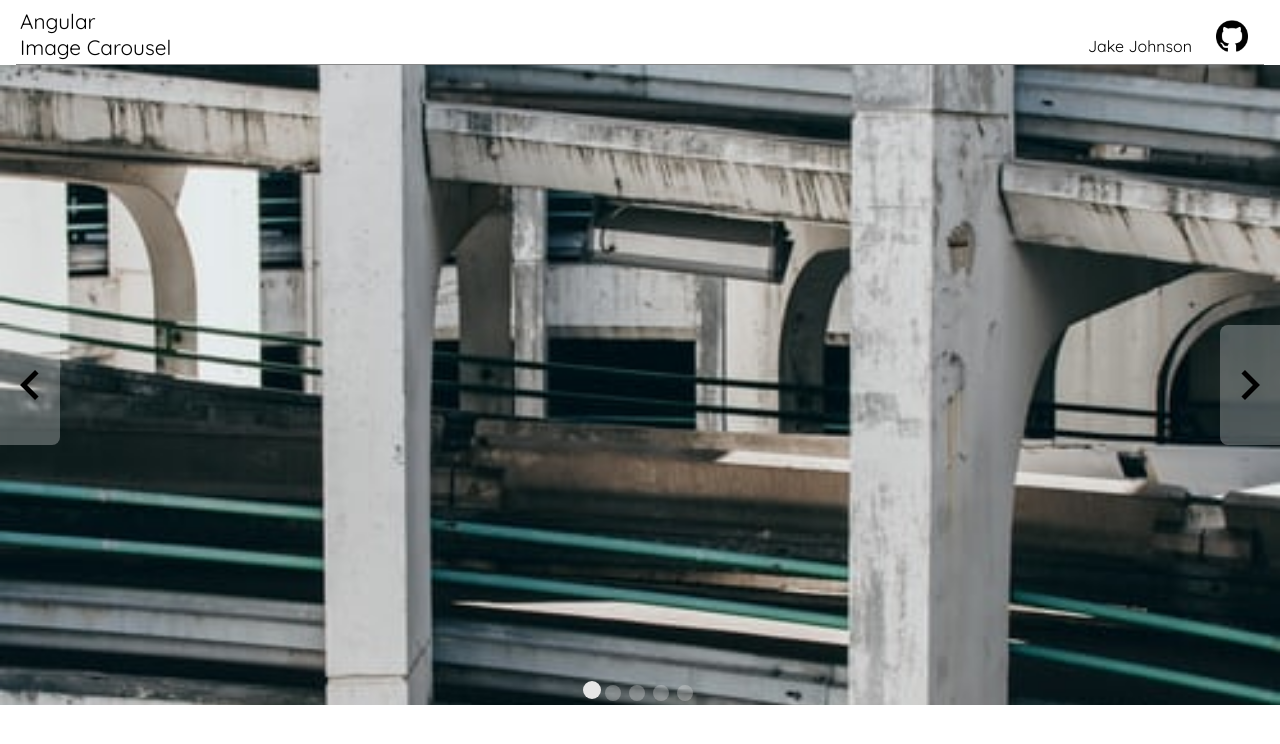
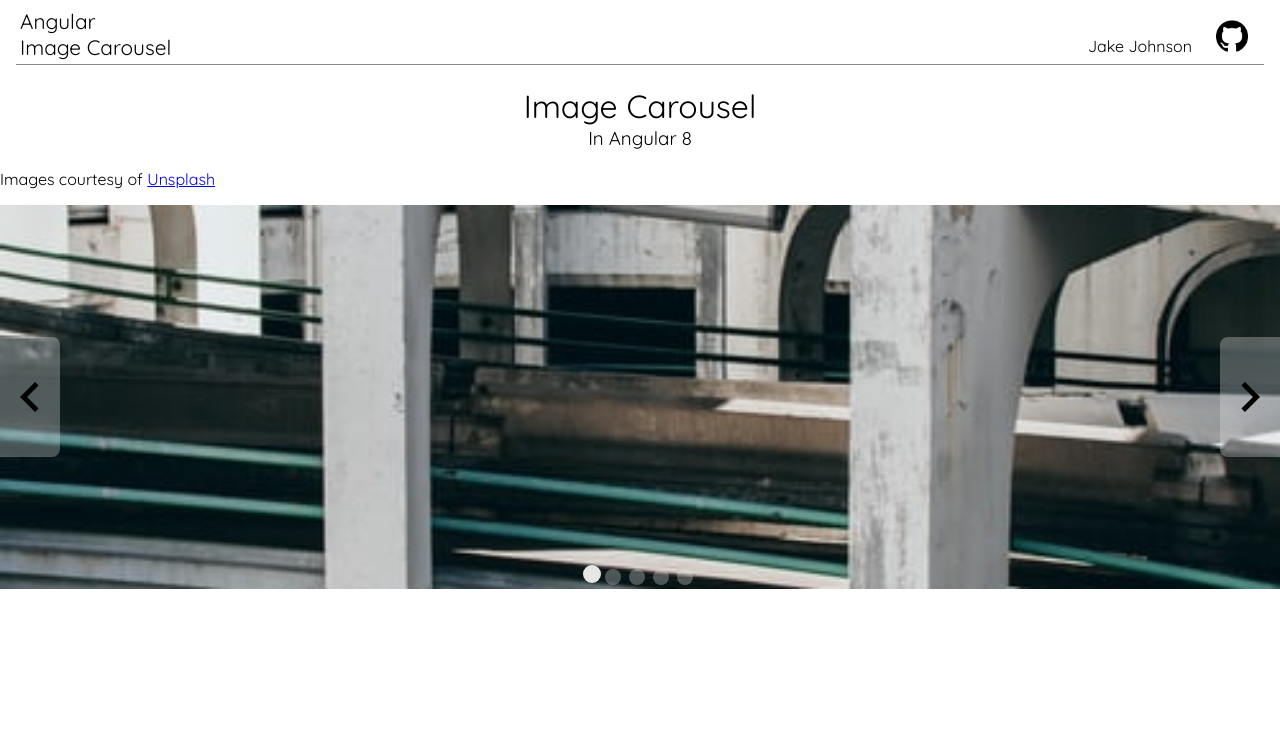
Before and after one commit to JakeJohnson05/image-carousel, an Angular app: page / in a window 1280 px wide. Shown: the top 744 px of the page. Built offline with nearby package versions, Linux system fonts and the light colour scheme.

Commit message:
Added some text and styling for text
Added title text and credit to unsplash for the images.

```diff
--- a/package.json
+++ b/package.json
@@ -1,6 +1,6 @@
 {
   "name": "image-carousel",
-  "version": "0.1.0",
+  "version": "1.0.0",
   "main": "dist/server.js",
   "scripts": {
     "tsc": "tsc",
--- a/src/app/app.component.html
+++ b/src/app/app.component.html
@@ -7,7 +7,9 @@
 		</a>
 	</div>
 </div>
-
+<h1>Image Carousel</h1>
+<h3>In Angular 8</h3>
+<p>Images courtesy of <a href="https://unsplash.com">Unsplash</a></p>
 <div class="carousel">
 	<div class="view-port">
 		<div *ngFor="let imagePath of carouselImages; index as i" [@carouselImage]="getState(i)" class="img-ctn">
--- a/src/app/app.component.scss
+++ b/src/app/app.component.scss
@@ -1,15 +1,15 @@
 div.carousel {
-	margin: auto;
+	margin: 0 auto 16px;
 	width: 100%;
-	height: 60vw;
-	min-height: 50vh;
+	height: 30vw;
+	min-height: 40vh;
 	max-height: 80vh;
 	overflow: hidden;
 	position: relative;
 
 	& > div.view-port {
-		width: inherit;
-		height: inherit;
+		width: 100%;
+		height: 100%;
 		position: absolute;
 		top: 0;
 		left: 0;
@@ -33,7 +33,7 @@ div.carousel {
 		display: flex;
 		flex-flow: row nowrap;
 		justify-content: space-between;
-		width: inherit;
+		width: 100%;
 		top: 50%;
 		transform: translateY(-50%);
 		& > div.carousel-btn {
@@ -120,3 +120,10 @@ div.header {
 		}
 	}
 }
+
+h1, h3 {
+	text-align: center;
+	font-weight: initial;
+}
+h1 { margin-bottom: 0 }
+h3 { margin-top: 0 }
```
